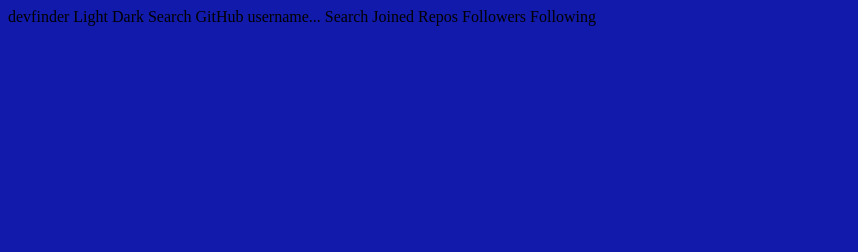
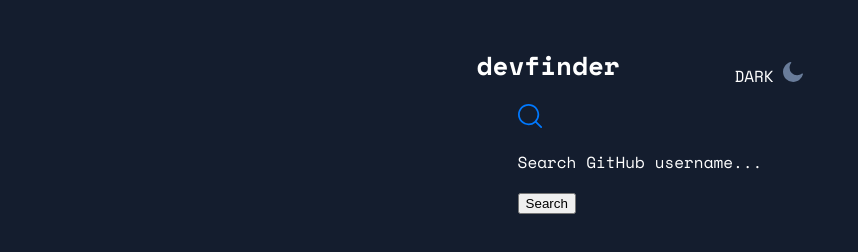
Before and after one commit to mrdiegodev/GitHub-user-search-app, a plain HTML site: page index.html in a window 1280 px wide. Shown: the whole page, without its empty margins (0-858 px from the left). Drawn offline with nearby package versions, Linux system fonts and the light colour scheme.

Commit message:
set up variables SCSS

```diff
--- a/index.html
+++ b/index.html
@@ -10,19 +10,32 @@
 </head>
 <body>
 
-  devfinder
+  <header>
+    <h1>devfinder</h1>
+    <p id='darkMode'>DARK <img src="assets/icon-moon.svg" alt=""></p>
+    <p id='lightMode'>LIGHT <img src="assets/icon-sun.svg" alt=""></p>
+  </header>
 
-  Light
-  Dark
+  <div class="searchBar">
+    <img src="assets/icon-search.svg" alt="">
+    <p>Search GitHub username...</p>
+    <button id="searchButton">Search</button>
+  </div>
 
-  Search GitHub username...
-  Search
+  <div class="gitHubInfoCard">
+    <div class="cardHeader">
 
-  Joined
+    </div>
+    <div class="cardDescription">
 
-  Repos
-  Followers
-  Following
+    </div>
+    <div class="cardNumbers">
+
+    </div>
+    <div class="cardFooter">
+
+    </div>
+  </div>
 
 </body>
 </html>
--- a/styles/style.scss
+++ b/styles/style.scss
@@ -1,5 +1,50 @@
+@import url('https://fonts.googleapis.com/css2?family=Space+Mono:wght@400;700&display=swap');
+// VARIBALES
 
+// LIGHT MODE COLORS
+
+$blue: hsl(212,100%,50%);
+$lynchGray: hsl(217,20%,51%);
+$kashmirBlue: hsl(217,35%,45%);
+$ebonyClay: hsl(217,21%,21%);
+$zirconWhite: hsl(227,100%,98%);
+$pureWhite: hsl(0,0%,100%);
+
+// DARK MODE COLORS
+
+$pureWhite: hsl(0,0%,100%);
+$blue: hsl(212,100%,50%);
+$bigStoneBlue: hsl(220,40%,13%);
+$cloudBurstBlue: hsl(222,41%,20%);
+
+html{
+    font-family: 'Space Mono', monospace;
+    font-size: 16px;
+}
 
 body{
-    background-color: #111AAA;
+    background-color: $bigStoneBlue;
+    color: $pureWhite;
+    display: flex;
+    flex-direction: column;
+    align-items: center;
+    justify-content: center;
 }
+
+header{
+    margin-top: 2.35rem;
+    width: 20.43rem;
+    h1{
+        display: inline;
+        font-size: 1.625rem;
+        font-weight: bold;
+
+    }
+    #lightMode{
+        display: none;
+    }
+    #darkMode{
+        display: inline;
+        float: right;
+    }
+}
```
Also changed, not shown: styles/style.css, 1 other file.
